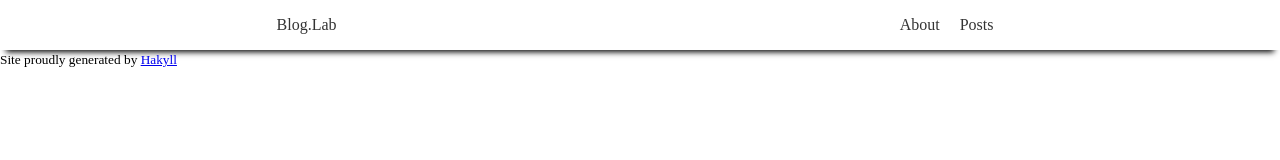
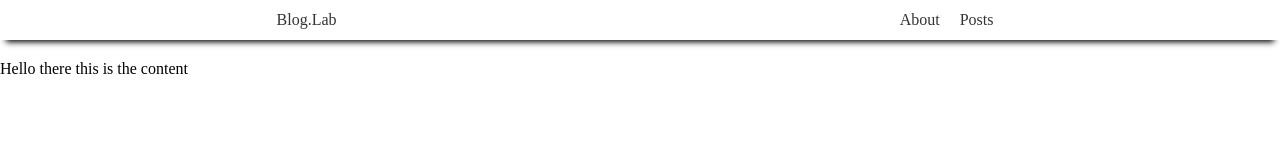
Before and after one commit to SimonLab/bog.lab, a plain HTML site: page templates/default.html in a window 1280 px wide. Shown: the top 160 px of the page. Drawn offline with nearby package versions, Linux system fonts and the light colour scheme; files that its build step writes are made by us from their sources.

Commit message:
update display css menu

```diff
--- a/css/default.scss
+++ b/css/default.scss
@@ -20,17 +20,21 @@ html {
 }
 
 header{
+    position: fixed;
+    top: 0;
     display: flex;
     flex-flow: row nonwrap;
+    background-color: white;
     box-shadow: 0 8px 6px -6px black;
-    height: 50px;
+    height: 40px;
+    width: 100%;
     align-items: center;
     text-align: center;
       a{
 	text-decoration: none;
 	color: #333;
 	&:hover{
-	    color: #444;
+	    color: red;
 	}
 
       }
@@ -49,6 +53,10 @@ header{
       }
 }
 
+#content{
+    margin:60px 0 0 0;
+    height: 2000px;
+}
 
 /*
 
--- a/templates/default.html
+++ b/templates/default.html
@@ -18,6 +18,9 @@
 	    </ul>
 	  </nav>
         </header>
+        <div id="content">
+          <p> Hello there this is the content</p>
+	</div>
 
 
 	<footer>
```
